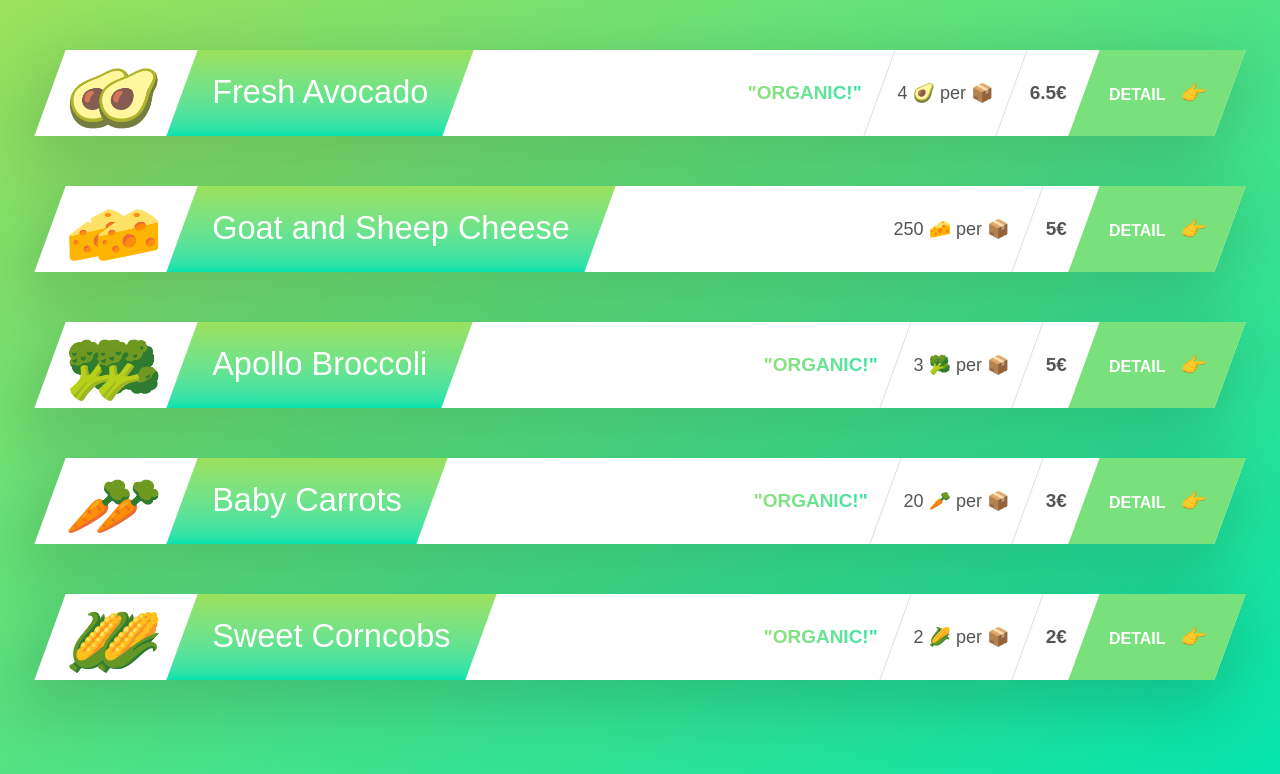
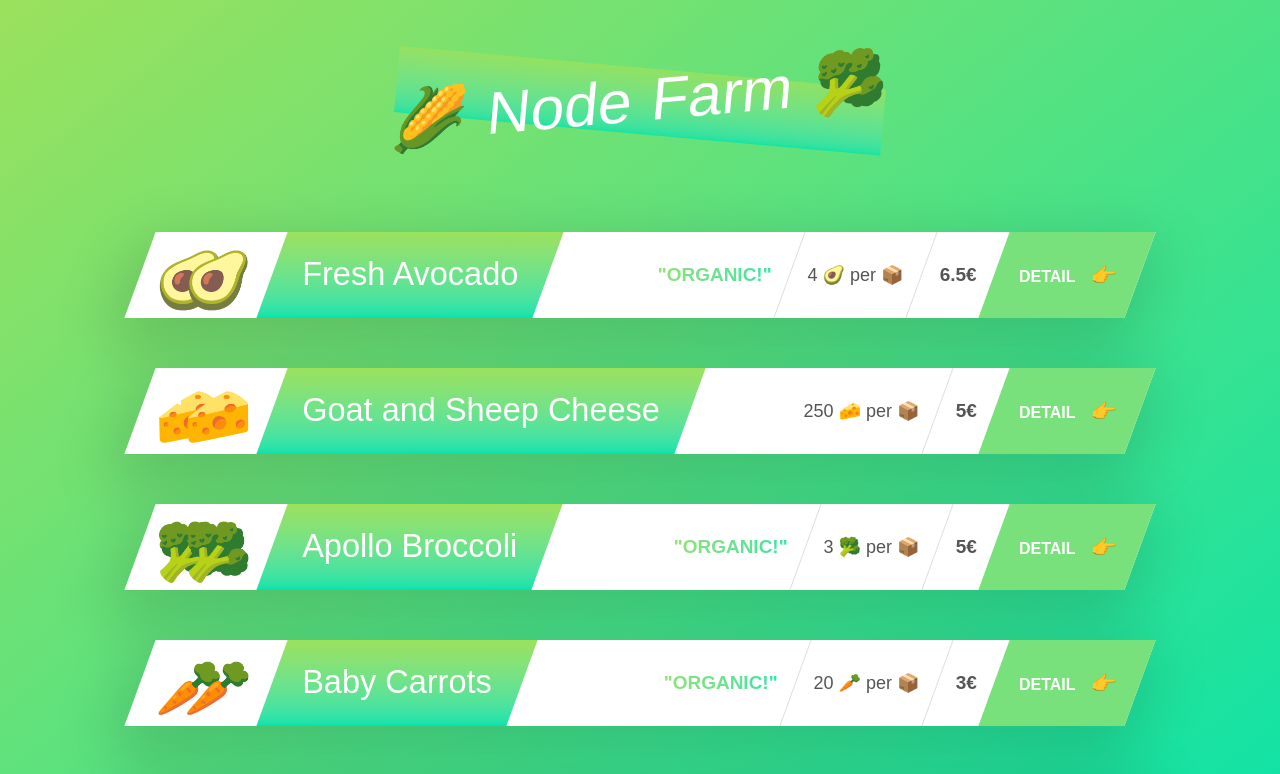
Before and after one commit to xWolfYx/node-farm, a React (Vite) app in the folder node-farm/: page / in a window 1280 px wide. Shown: the top 774 px of the page. Built offline with nearby package versions, Linux system fonts and the light colour scheme.

Commit message:
refactor: export page payout to the main file

```diff
--- a/node-farm/src/App.tsx
+++ b/node-farm/src/App.tsx
@@ -1,13 +1,23 @@
-import { Route, Routes } from "react-router";
+import { Link, Route, Routes } from "react-router";
+import Product from "./components/Product";
 import OverviewPage from "./pages/OverviewPage";
 
 export default function App() {
 	return (
 		// TODO: Add styles for the container
-		<Routes>
-			<Route path="/" element={<OverviewPage />} />
-			<Route path="/overview" element={<OverviewPage />} />
-			{/* <Route path="/product" Component={} /> */}
-		</Routes>
+		<div className="mx-auto my-0 w-400">
+			<Link to="/">
+				<h1 className="before:block before:top-[50%] before:left-[50%] before:-z-10 before:absolute relative before:bg-linear-to-b before:from-[#9be15d] before:to-[#00e3ae] before:opacity-[0.8] before:w-[49%] before:h-[65%] text-[6rem] text-white text-center before:content-[''] -skew-5 before:skew-y-370 before:-translate-1/2 [word-spacing:3px]">
+					🌽 Node Farm 🥦
+				</h1>
+			</Link>
+			<div className="mt-32">
+				<Routes>
+					<Route path="/" element={<OverviewPage />} />
+					<Route path="/overview" element={<OverviewPage />} />
+					<Route path="/product" element={<Product />} />
+				</Routes>
+			</div>
+		</div>
 	);
 }
```
